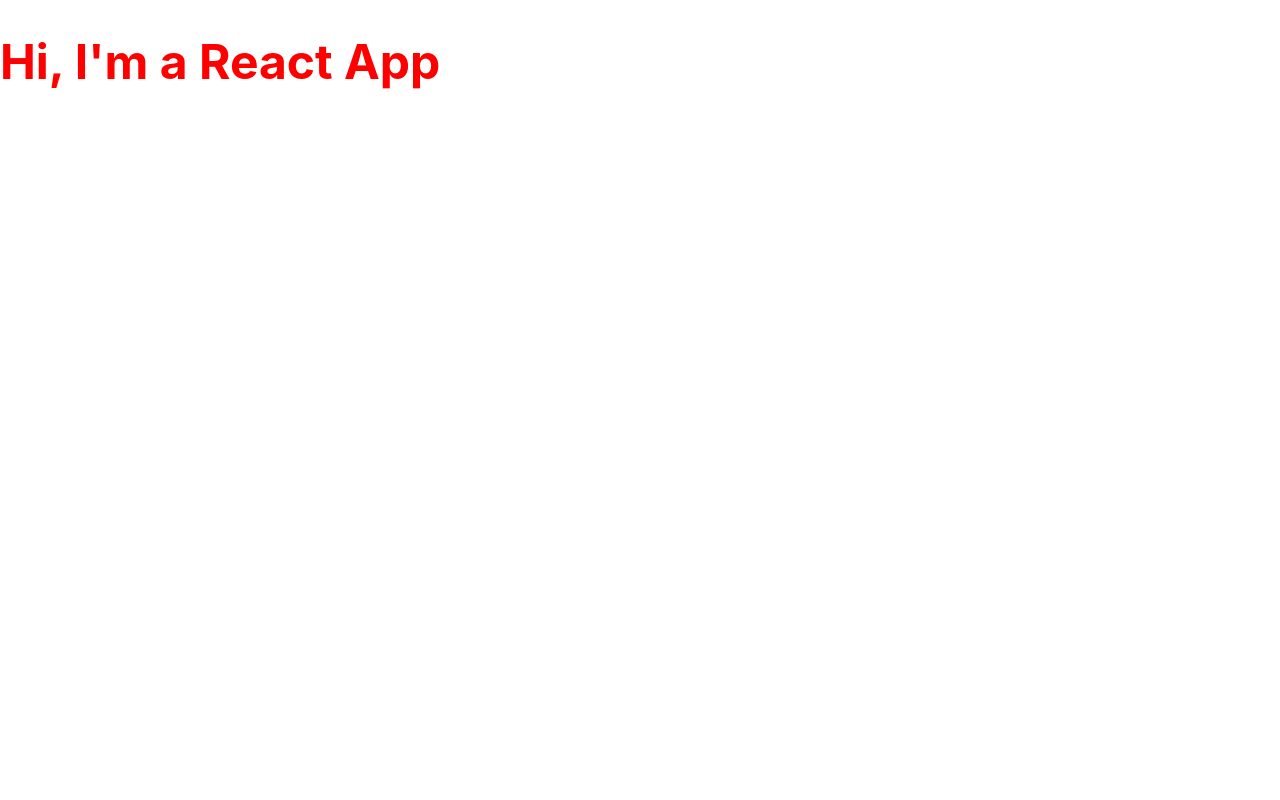
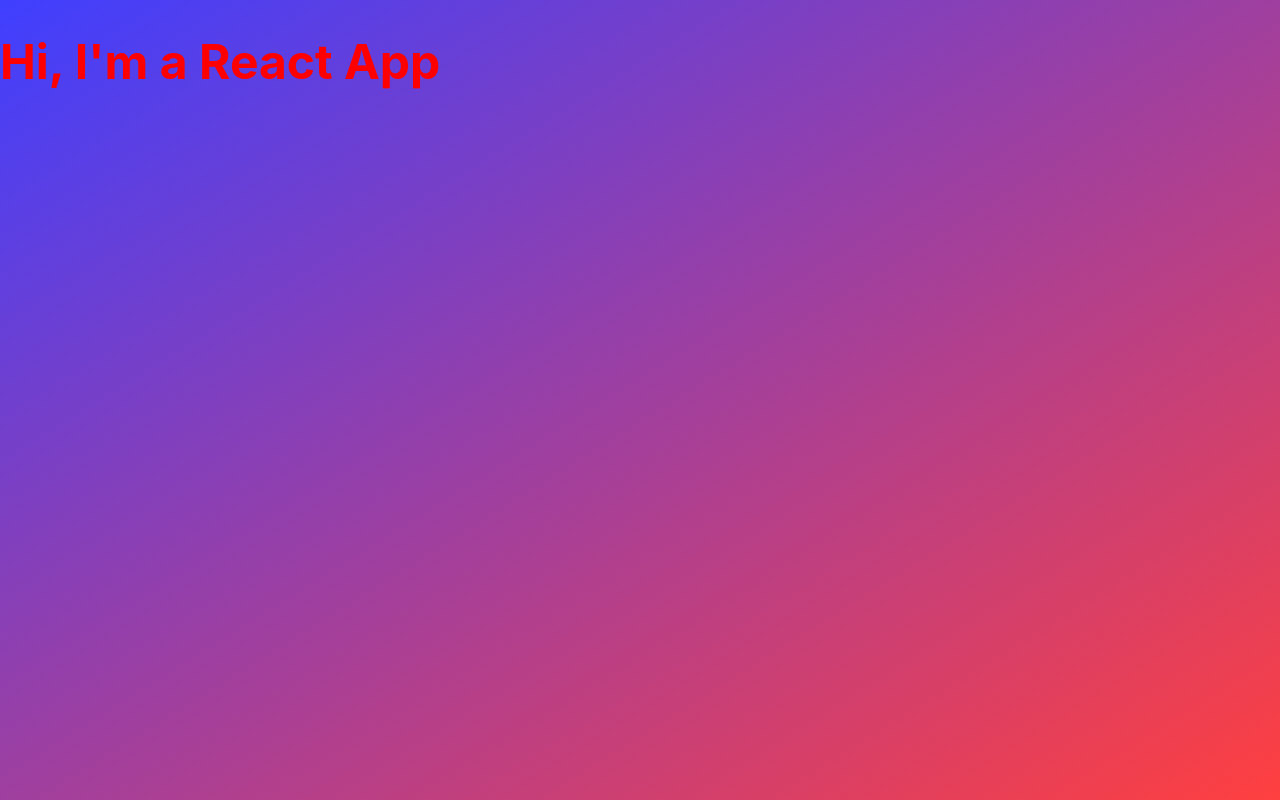
Before and after one commit to chenhe-henry/Daily-Study, a React (Create React App) app in the folder Online-Courses/React/good-choice/: page / in a window 1280 px wide. Built offline with nearby package versions, Linux system fonts and the light colour scheme.

Commit message:
use :root to define variables

```diff
--- a/Online-Courses/React/good-choice/src/App.scss
+++ b/Online-Courses/React/good-choice/src/App.scss
@@ -1,10 +1,23 @@
 :root {
   --color-red: red;
+  --color-red-transparent: rgba(255, 0, 0, 0.5);
+  --color-blue: rgba(0, 0, 255, 0.5);
 
   --font-size-heading-1: 3rem;
 }
 
+div {
+  background-image: linear-gradient(
+    to bottom right,
+    var(--color-blue),
+    var(--color-red-transparent)
+  );
+  background-repeat: no-repeat;
+  background-size: cover;
+  min-height: 100vh;
+}
 h1 {
   font-size: var(--font-size-heading-1);
   color: var(--color-red);
+  display: inline-block;
 }
```
